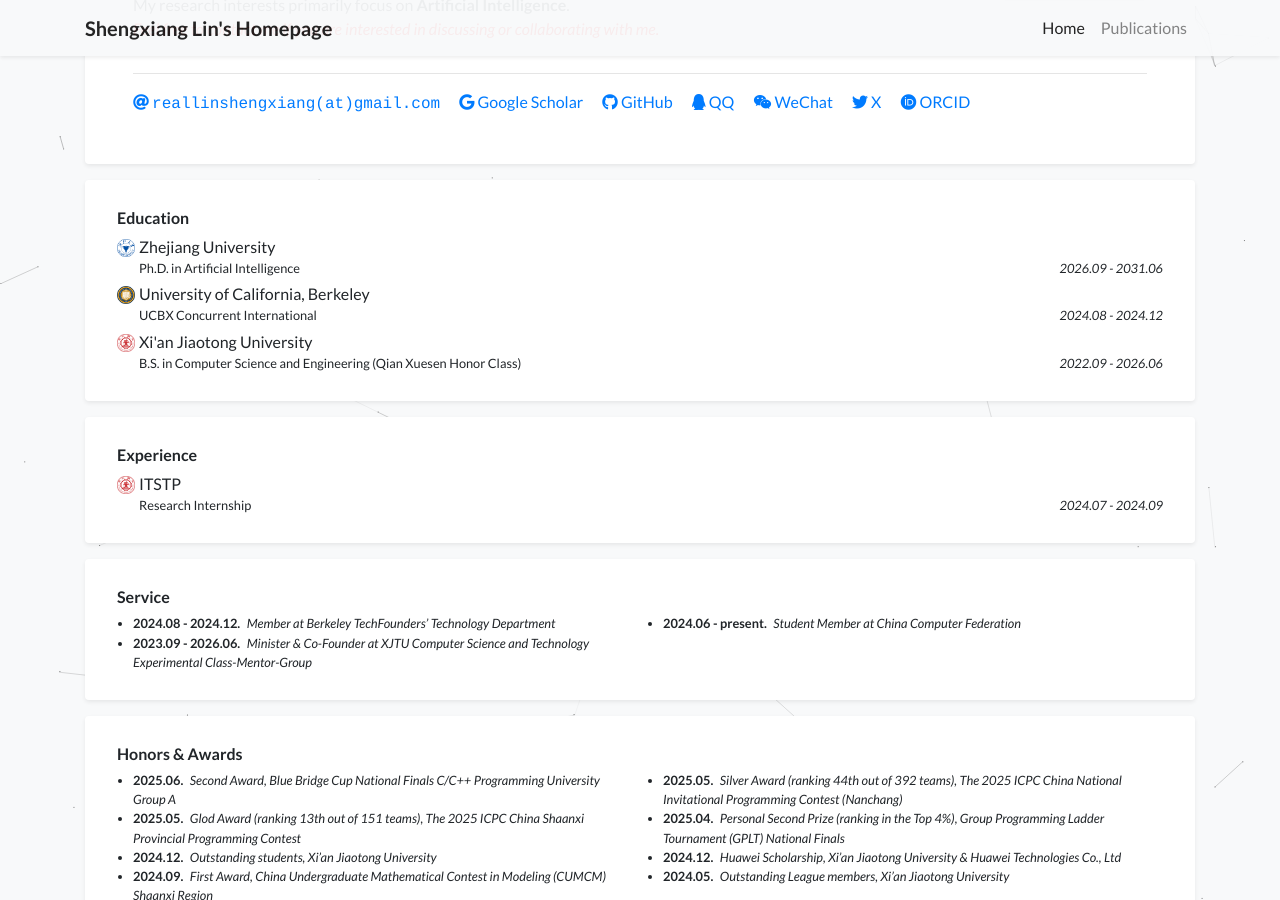
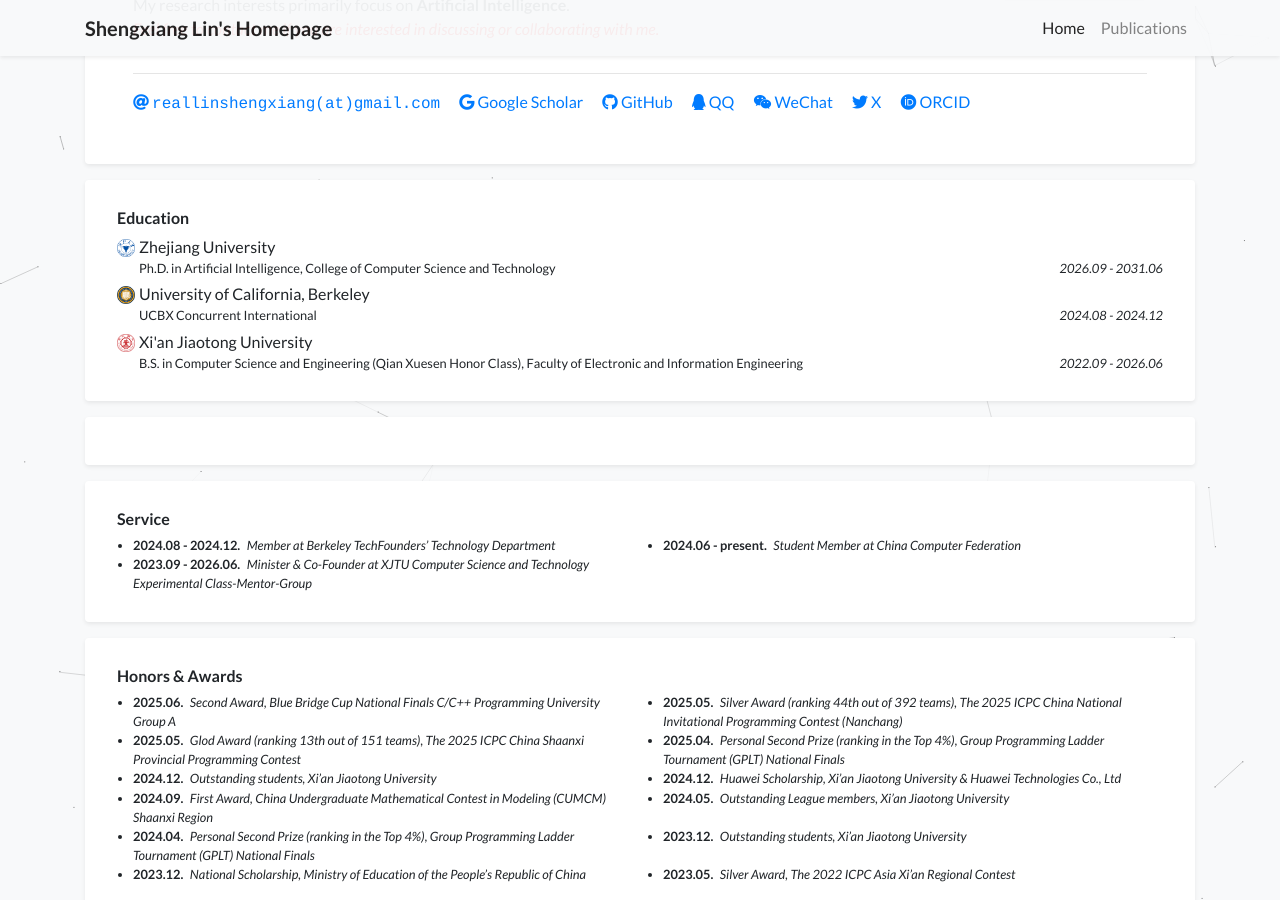
Before and after one commit to Lin-Shengxiang/Lin-Shengxiang.github.io, a Jekyll site: the page built from index.html, in a window 1280 px wide and 900 px high, scrolled down 327 px. Built offline with Jekyll 4.4.1, drawn with Linux system fonts in a browser that asks for light colours; a style sheet for code colours, icons or effects is not loaded.

Commit message:
Update profile.yml

```diff
--- a/_data/profile.yml
+++ b/_data/profile.yml
@@ -34,7 +34,7 @@
 education:
   - name: Zhejiang University
     logo: assets/images/badges/zju_logo.webp
-    position: Ph.D. in Artificial Intelligence
+    position: Ph.D. in Artificial Intelligence, College of Computer Science and Technology
     date: 2026.09 - 2031.06
   - name: University of California, Berkeley
     logo: assets/images/badges/ucb_logo.webp
@@ -42,14 +42,14 @@
     date: 2024.08 - 2024.12
   - name: Xi'an Jiaotong University
     logo: assets/images/badges/xjtu_logo.webp
-    position: B.S. in Computer Science and Engineering (Qian Xuesen Honor Class)
+    position: B.S. in Computer Science and Engineering (Qian Xuesen Honor Class), Faculty of Electronic and Information Engineering
     date: 2022.09 - 2026.06
 
-experience:
-  - name: ITSTP
-    logo: assets/images/badges/xjtu_logo.webp
-    position: Research Internship
-    date: 2024.07 - 2024.09
+#experience:
+#  - name: ITSTP
+#    logo: assets/images/badges/xjtu_logo.webp
+#    position: Research Internship
+#    date: 2024.07 - 2024.09
 
 service:
   - name: Member at Berkeley TechFounders’ Technology Department
```
